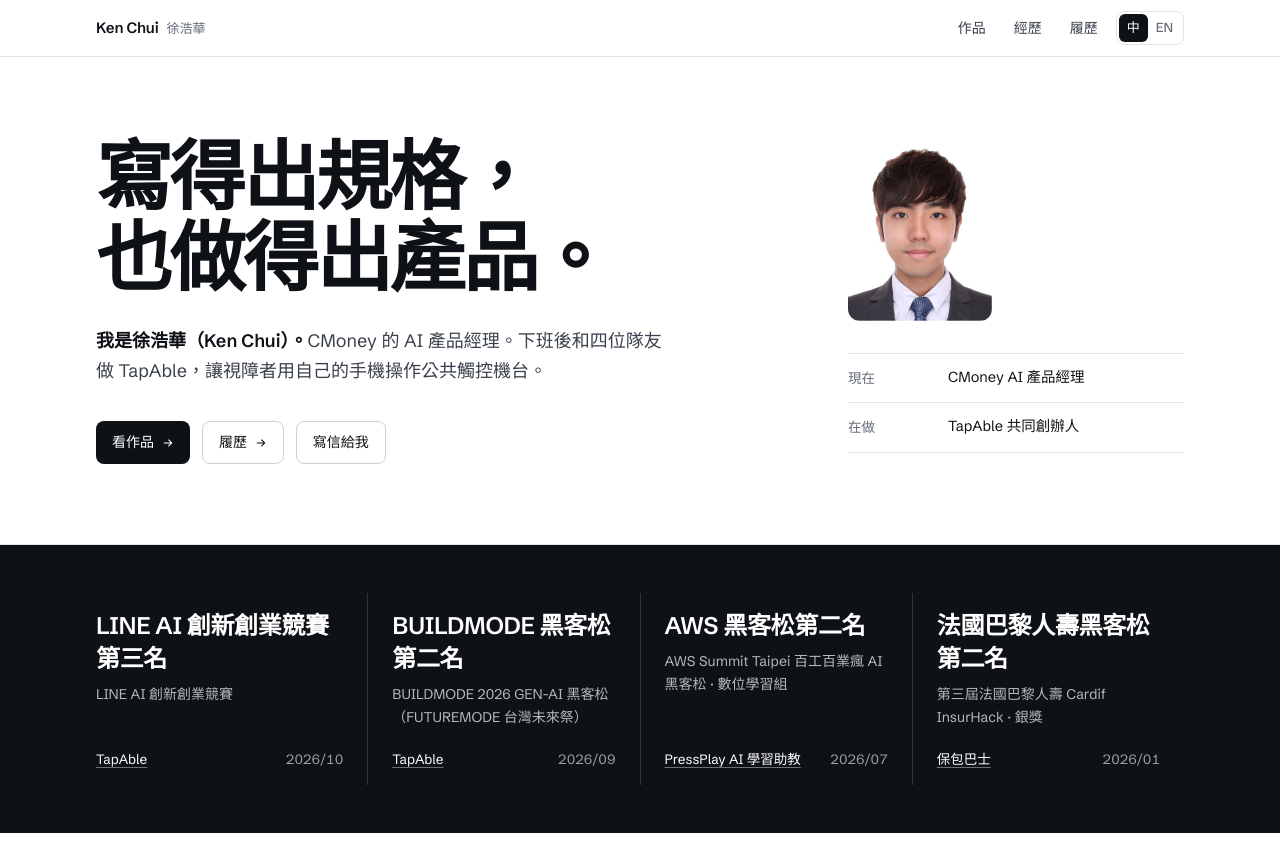
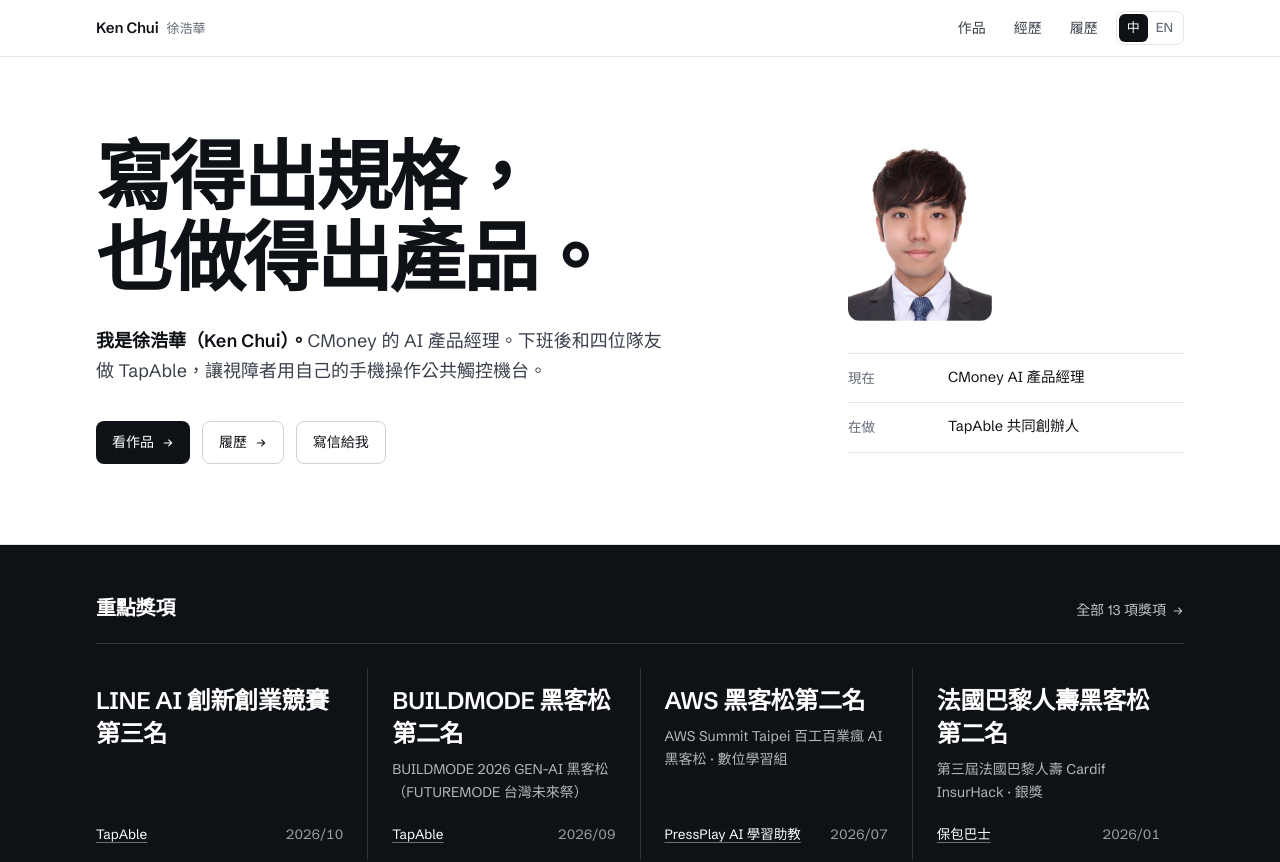
Before and after one commit to a96020183/ken-chui, a React (Vite) app: page / in a window 1280 px wide. Shown: the top 862 px of the page. Built offline with nearby package versions, Linux system fonts and the light colour scheme.

Commit message:
feat: 重點獎項橫條加標題與「全部獎項」連結
Co-Authored-By: Claude Opus 5.5 <noreply@anthropic.com>

```diff
--- a/src/pages/Home.jsx
+++ b/src/pages/Home.jsx
@@ -200,11 +200,19 @@ function AwardsBand() {
   return (
     <section aria-label={t('重點獎項', 'Key awards')} className="bg-ink text-white">
       <Container className="py-10 sm:py-12">
+        <div className="mb-6 flex flex-wrap items-baseline justify-between gap-x-6 gap-y-2 border-b border-white/15 pb-5">
+          <h2 className="text-[18px] font-semibold tracking-[-0.01em] text-white sm:text-[20px]">{t('重點獎項', 'Top awards')}</h2>
+          <LLink to="/#awards" className="inline-flex items-center gap-1.5 text-[14px] text-white/75 transition duration-150 ease-out hover:text-white">
+            {t(`全部 ${awards.length} 項獎項`, `All ${awards.length} awards`)} <Arrow />
+          </LLink>
+        </div>
         <div className="grid gap-px overflow-hidden bg-white/15 sm:grid-cols-2 lg:grid-cols-4">
           {items.map((a) => (
             <div key={a.date + a.headline.en} className="flex flex-col bg-ink py-6 sm:px-6 sm:py-4 lg:first:pl-0">
               <div className="text-[22px] font-semibold leading-snug tracking-[-0.015em] text-white sm:text-[24px]">{t(a.headline)}</div>
-              <div className="mt-2 text-[14px] leading-relaxed text-white/70">{t(a.comp)}{a.note ? ` · ${t(a.note)}` : ''}</div>
+              {!t(a.headline).includes(t(a.comp)) && (
+                <div className="mt-2 text-[14px] leading-relaxed text-white/70">{t(a.comp)}{a.note ? ` · ${t(a.note)}` : ''}</div>
+              )}
               <div className="mt-auto flex items-baseline justify-between gap-4 pt-5 text-[13.5px]">
                 {a.to ? (
                   <LLink to={a.to} className="text-white underline decoration-white/40 underline-offset-[3px] transition duration-150 ease-out hover:decoration-white">{t(a.work)}</LLink>
```
